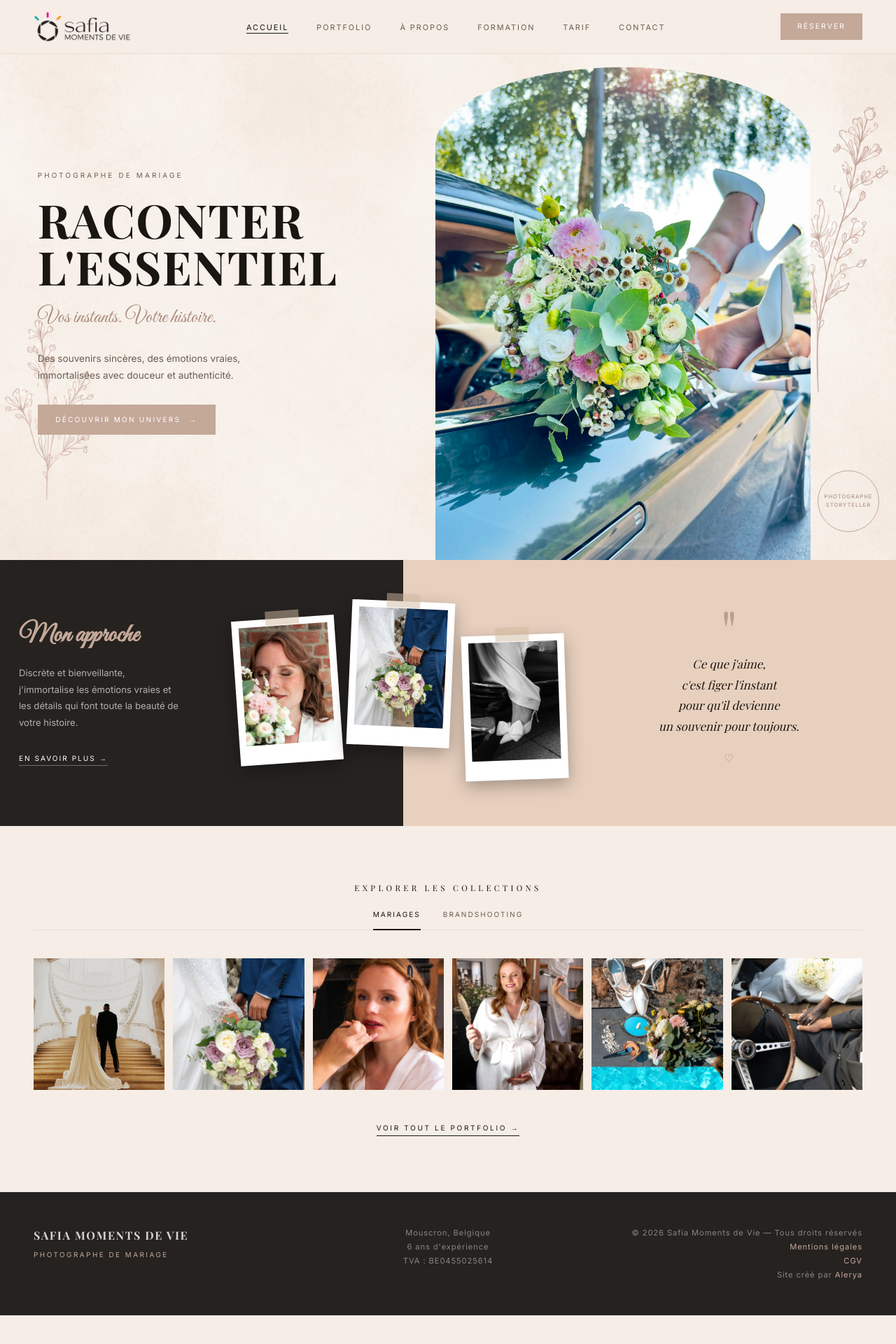
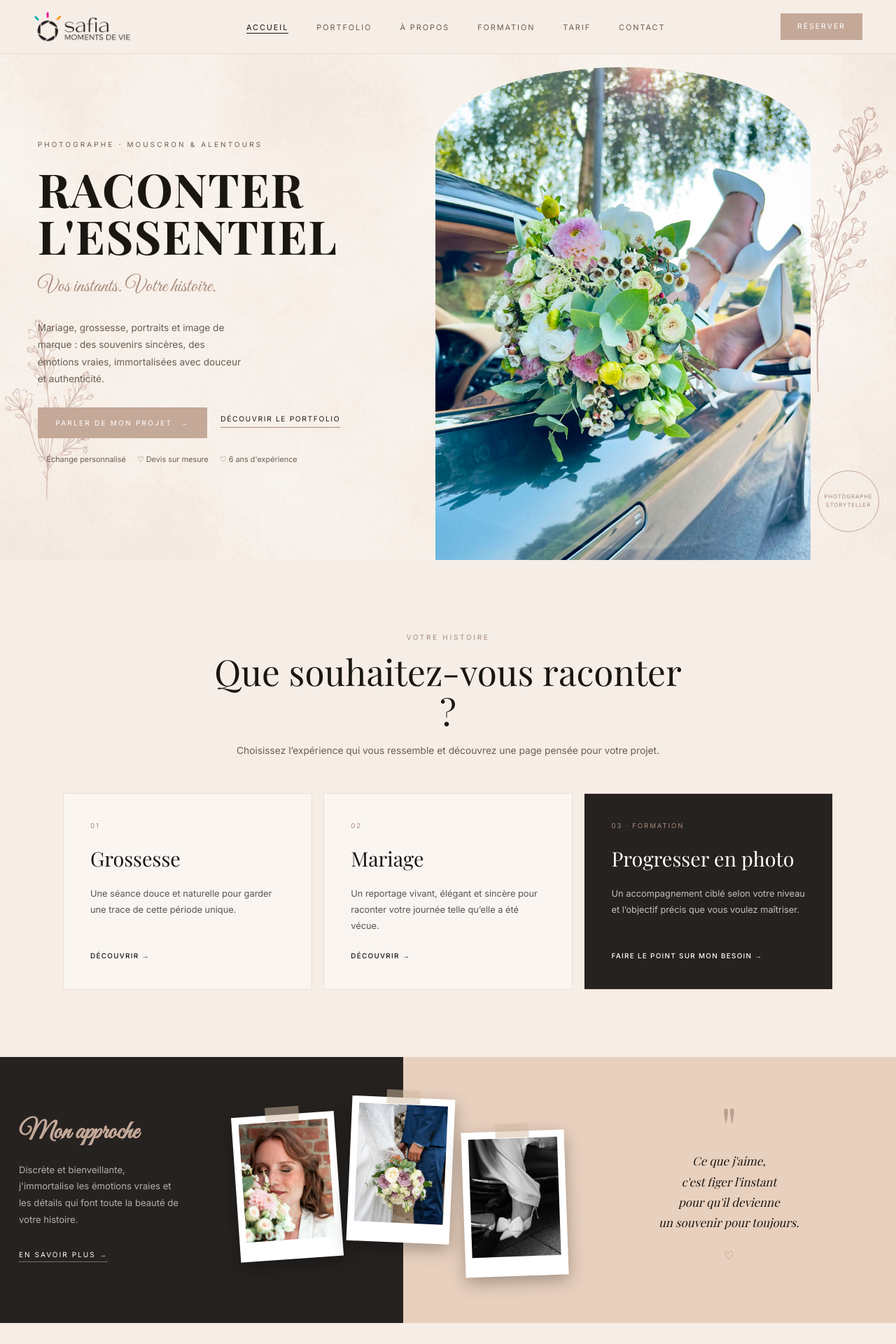
Before and after one commit to Melissaa49/safia-hdd, a Nuxt app: page / in a window 1280 px wide. Shown: the top 1920 px of the page at 70% size. Before the commit the page ends 1879 px from the top, so only its background shows below. Built offline with nearby package versions, Linux system fonts and the light colour scheme; a web font is replaced by a local one.

Commit message:
feat: optimize homepage conversion with FAQ and Google reviews section

```diff
--- a/pages/index.vue
+++ b/pages/index.vue
@@ -1,124 +1,91 @@
 <script setup lang="ts">
 useSeoMeta({
-  title: 'Safia Moments de Vie — Photographe de mariage',
-  description: 'Photographe de mariage en France. Des souvenirs sincères, des émotions vraies, immortalisées avec douceur et authenticité.',
+  title: 'Safia Moments de Vie — Photographe mariage, grossesse & formation photo',
+  description: 'Photographe à Mouscron pour mariage, grossesse, portraits et entrepreneures. Découvrez aussi les formations photo personnalisées de Safia Moments de Vie.',
 })
 
 const tabs = ['Mariages', 'Brandshooting']
 const activeTab = ref('Mariages')
+const heroImg = '/images/polaroid1.jpg'
+const approchePolaroids = ['/images/polaroid4.jpg', '/images/galery/mariage6.jpg', '/images/galery/mariage9.jpg']
+const collectionsImages = {
+  Mariages: ['/images/galery/mariage11.jpg','/images/galery/mariage6.jpg','/images/galery/mariage3.JPG','/images/galery/mariage4.JPG','/images/galery/mariage7.jpg','/images/galery/mariage6.JPG'],
+  Brandshooting: ['/images/galery/entrepreneur6.jpg','/images/galery/entrepreneur8.jpg','/images/galery/entrepreneur3.jpg','/images/galery/entrepreneur13.jpg','/images/galery/entrepreneur14.jpg','/images/galery/entrepreneur10.jpg'],
+}
+const galleryImgs = computed(() => collectionsImages[activeTab.value as keyof typeof collectionsImages])
 
-const heroImg = '/images/polaroid1.jpg'
-
-const approchePolaroids = [
-  '/images/polaroid4.jpg',
-  '/images/galery/mariage6.jpg',
-  '/images/galery/mariage9.jpg',
+const faq = [
+  { q: 'Comment réserver une séance photo avec Safia ?', a: 'Envoyez votre demande via le formulaire de contact en précisant le type de séance, la période souhaitée et votre projet. Safia revient ensuite vers vous pour confirmer les possibilités et vous proposer la formule adaptée.' },
+  { q: 'Où se déroulent les séances ?', a: 'Safia est basée à Mouscron et se déplace selon les projets. Le lieu est choisi en fonction de l’ambiance recherchée : extérieur, lieu de réception, domicile ou autre décor adapté à votre histoire.' },
+  { q: 'Quand faut-il réserver une séance grossesse ?', a: 'Le mieux est d’anticiper afin de choisir sereinement la période et le lieu. Indiquez votre terme dans votre demande : Safia pourra vous conseiller le moment le plus adapté.' },
+  { q: 'Proposez-vous des reportages de mariage ?', a: 'Oui. Les prestations mariage sont construites selon votre journée et vos besoins, des préparatifs aux moments forts de la célébration. Un devis personnalisé peut être établi après échange.' },
+  { q: 'Safia propose-t-elle des formations photo ?', a: 'Oui. Les formations peuvent être personnalisées selon votre niveau, votre matériel et l’objectif que vous souhaitez travailler. Une demande permet d’identifier précisément votre besoin avant de proposer le format et le tarif adaptés.' },
+  { q: 'Comment connaître le tarif exact de mon projet ?', a: 'Chaque projet peut être différent. Décrivez votre besoin via le formulaire : vous recevrez une proposition adaptée au type de séance, au lieu, à la durée et aux options souhaitées.' },
 ]
-
-const collectionsImages = {
-  Mariages: [
-    '/images/galery/mariage11.jpg',
-    '/images/galery/mariage6.jpg',
-    '/images/galery/mariage3.JPG',
-    '/images/galery/mariage4.JPG',
-    '/images/galery/mariage7.jpg',
-    '/images/galery/mariage6.JPG',
-  ],
-  Brandshooting: [
-    '/images/galery/entrepreneur6.jpg',
-    '/images/galery/entrepreneur8.jpg',
-    '/images/galery/entrepreneur3.jpg',
-    '/images/galery/entrepreneur13.jpg',
-    '/images/galery/entrepreneur14.jpg',
-    '/images/galery/entrepreneur10.jpg',
-  ],
-}
-
-const galleryImgs = computed(() => collectionsImages[activeTab.value as keyof typeof collectionsImages])
 </script>
 
 <template>
-  <!-- HERO -->
   <section class="hero">
     <div class="hero__content">
-      <span class="hero__eyebrow">Photographe de mariage</span>
+      <span class="hero__eyebrow">Photographe · Mouscron & alentours</span>
       <h1 class="hero__title">Raconter<br>l'essentiel</h1>
       <p class="hero__subtitle">Vos instants. Votre histoire.</p>
-      <p class="hero__desc">
-        Des souvenirs sincères, des émotions vraies,
-        immortalisées avec douceur et authenticité.
-      </p>
-      <NuxtLink to="/portfolio" class="hero__btn">
-        Découvrir mon univers <span>→</span>
-      </NuxtLink>
+      <p class="hero__desc">Mariage, grossesse, portraits et image de marque : des souvenirs sincères, des émotions vraies, immortalisées avec douceur et authenticité.</p>
+      <div class="home-hero-actions">
+        <NuxtLink to="/contact" class="hero__btn">Parler de mon projet <span>→</span></NuxtLink>
+        <NuxtLink to="/portfolio" class="home-text-link">Découvrir le portfolio</NuxtLink>
+      </div>
+      <div class="home-reassurance"><span>♡ Échange personnalisé</span><span>♡ Devis sur mesure</span><span>♡ 6 ans d'expérience</span></div>
     </div>
-
     <div class="hero__image-wrap">
-      <div class="hero__image-arch">
-        <img :src="heroImg" alt="Photographie de mariage" />
-      </div>
-      <div class="hero__badge">
-        Photographe<br>Storyteller
-      </div>
+      <div class="hero__image-arch"><img :src="heroImg" alt="Photographe Safia Moments de Vie" /></div>
+      <div class="hero__badge">Photographe<br>Storyteller</div>
     </div>
   </section>
 
-  <!-- MON APPROCHE -->
-  <section class="approche">
-    <div class="approche__content">
-      <h2 class="approche__heading">Mon approche</h2>
-      <p class="approche__text">
-        Discrète et bienveillante, j'immortalise les émotions vraies
-        et les détails qui font toute la beauté de votre histoire.
-      </p>
-      <NuxtLink to="/a-propos" class="approche__link">
-        En savoir plus →
-      </NuxtLink>
-    </div>
-
-    <div class="approche__photos">
-      <div v-for="(img, i) in approchePolaroids" :key="i" class="approche__photo">
-        <img :src="img" :alt="'Photo mariage ' + (i + 1)" />
-      </div>
-    </div>
-
-    <div class="approche__quote">
-      <span class="approche__quote-mark">"</span>
-      <p class="approche__quote-text">
-        Ce que j'aime,<br>
-        c'est figer l'instant<br>
-        pour qu'il devienne<br>
-        un souvenir pour toujours.
-      </p>
-      <span class="approche__quote-heart">♡</span>
+  <section class="home-choices">
+    <div class="home-section-head"><span>Votre histoire</span><h2>Que souhaitez-vous raconter ?</h2><p>Choisissez l’expérience qui vous ressemble et découvrez une page pensée pour votre projet.</p></div>
+    <div class="home-choice-grid">
+      <NuxtLink to="/meta-grossesse" class="home-choice-card"><span>01</span><h3>Grossesse</h3><p>Une séance douce et naturelle pour garder une trace de cette période unique.</p><strong>Découvrir →</strong></NuxtLink>
+      <NuxtLink to="/meta-mariage" class="home-choice-card"><span>02</span><h3>Mariage</h3><p>Un reportage vivant, élégant et sincère pour raconter votre journée telle qu’elle a été vécue.</p><strong>Découvrir →</strong></NuxtLink>
+      <NuxtLink to="/meta-formation-photo" class="home-choice-card home-choice-card--featured"><span>03 · Formation</span><h3>Progresser en photo</h3><p>Un accompagnement ciblé selon votre niveau et l’objectif précis que vous voulez maîtriser.</p><strong>Faire le point sur mon besoin →</strong></NuxtLink>
     </div>
   </section>
 
-  <!-- COLLECTIONS -->
+  <section class="approche">
+    <div class="approche__content"><h2 class="approche__heading">Mon approche</h2><p class="approche__text">Discrète et bienveillante, j'immortalise les émotions vraies et les détails qui font toute la beauté de votre histoire.</p><NuxtLink to="/a-propos" class="approche__link">En savoir plus →</NuxtLink></div>
+    <div class="approche__photos"><div v-for="(img, i) in approchePolaroids" :key="i" class="approche__photo"><img :src="img" :alt="'Univers Safia ' + (i + 1)" /></div></div>
+    <div class="approche__quote"><span class="approche__quote-mark">"</span><p class="approche__quote-text">Ce que j'aime,<br>c'est figer l'instant<br>pour qu'il devienne<br>un souvenir pour toujours.</p><span class="approche__quote-heart">♡</span></div>
+  </section>
+
   <section class="collections">
-    <div class="collections__header">
-      <h2 class="collections__title">Explorer les collections</h2>
-      <ul class="collections__tabs">
-        <li
-          v-for="tab in tabs"
-          :key="tab"
-          class="collections__tab"
-          :class="{ active: activeTab === tab }"
-          @click="activeTab = tab"
-        >
-          {{ tab }}
-        </li>
-      </ul>
-    </div>
+    <div class="collections__header"><h2 class="collections__title">Explorer les collections</h2><ul class="collections__tabs"><li v-for="tab in tabs" :key="tab" class="collections__tab" :class="{ active: activeTab === tab }" @click="activeTab = tab">{{ tab }}</li></ul></div>
+    <div class="collections__grid"><div v-for="(img, i) in galleryImgs" :key="activeTab + '-' + i" class="collections__item"><img :src="img" :alt="'Photo ' + activeTab + ' ' + (i + 1)" /></div></div>
+    <div class="collections__cta"><NuxtLink to="/portfolio">Voir tout le portfolio →</NuxtLink></div>
+  </section>
 
-    <div class="collections__grid">
-      <div v-for="(img, i) in galleryImgs" :key="activeTab + '-' + i" class="collections__item">
-        <img :src="img" :alt="'Photo ' + activeTab + ' ' + (i + 1)" />
-      </div>
-    </div>
-
-    <div class="collections__cta">
-      <NuxtLink to="/portfolio">Voir tout le portfolio →</NuxtLink>
+  <section class="google-reviews">
+    <div class="home-section-head"><span>Ils racontent leur expérience</span><h2>Les mots de mes clients</h2></div>
+    <div class="google-review-shell">
+      <div class="google-review-brand"><span class="google-g">G</span><div><strong>Avis Google</strong><div class="google-stars" aria-label="Avis Google">★★★★★</div></div></div>
+      <div class="google-review-message"><p>Découvrez les témoignages authentiques laissés directement sur la fiche Google de Safia Moments de Vie.</p><small>Les avis sont consultables à leur source afin de toujours afficher des témoignages authentiques et à jour.</small></div>
+      <a href="https://share.google/r1lLL1d1cZaRdhwRA" target="_blank" rel="noopener noreferrer" class="google-review-link">Voir les avis Google →</a>
     </div>
   </section>
+
+  <section class="home-faq">
+    <div class="home-section-head"><span>Avant de réserver</span><h2>Questions fréquentes</h2><p>Les réponses essentielles pour préparer votre séance ou votre formation sereinement.</p></div>
+    <div class="home-faq-list"><details v-for="item in faq" :key="item.q" class="home-faq-item"><summary>{{ item.q }}<span>+</span></summary><p>{{ item.a }}</p></details></div>
+  </section>
+
+  <section class="home-final-cta"><span>Une idée, une date, une envie ?</span><h2>Racontez-moi votre projet.</h2><p>Quelques lignes suffisent pour commencer. Je vous répondrai avec une proposition adaptée à votre histoire et à vos besoins.</p><NuxtLink to="/contact" class="hero__btn">Demander mon devis <span>→</span></NuxtLink></section>
 </template>
+
+<style scoped>
+.home-hero-actions{display:flex;align-items:center;gap:1.2rem;flex-wrap:wrap}.home-text-link{font-size:.64rem;letter-spacing:.16em;text-transform:uppercase;border-bottom:1px solid var(--accent-dark);padding-bottom:3px}.home-reassurance{display:flex;gap:1rem;flex-wrap:wrap;font-size:.68rem;color:var(--text-light)}
+.home-choices,.google-reviews,.home-faq{padding:6rem max(1.5rem,7vw);background:var(--cream)}.home-section-head{text-align:center;max-width:700px;margin:0 auto 3rem}.home-section-head>span,.home-final-cta>span{font-size:.62rem;letter-spacing:.28em;text-transform:uppercase;color:var(--accent-dark)}.home-section-head h2,.home-final-cta h2{font-family:var(--font-display);font-size:clamp(2rem,4vw,3.4rem);font-weight:400;line-height:1.1;margin:.6rem 0 1rem}.home-section-head p,.home-final-cta p{color:var(--text-light);font-size:.86rem;line-height:1.8}.home-choice-grid{display:grid;grid-template-columns:repeat(3,1fr);gap:1rem;max-width:1120px;margin:auto}.home-choice-card{padding:2.4rem;background:rgba(255,255,255,.42);border:1px solid var(--cream-dark);min-height:260px;display:flex;flex-direction:column;transition:.25s}.home-choice-card:hover{transform:translateY(-4px);background:rgba(255,255,255,.7)}.home-choice-card--featured{background:var(--dark);color:#fff}.home-choice-card>span{font-size:.6rem;letter-spacing:.2em;text-transform:uppercase;color:var(--accent-dark)}.home-choice-card h3{font-family:var(--font-display);font-size:1.8rem;font-weight:400;margin:1rem 0}.home-choice-card p{font-size:.8rem;line-height:1.8;opacity:.72}.home-choice-card strong{margin-top:auto;padding-top:1.5rem;font-size:.62rem;letter-spacing:.13em;text-transform:uppercase;font-weight:500}
+.google-reviews{background:#fff}.google-review-shell{max-width:920px;margin:auto;display:grid;grid-template-columns:auto 1fr auto;align-items:center;gap:2rem;padding:1.8rem 2rem;border:1px solid var(--cream-dark);box-shadow:0 12px 40px rgba(50,38,30,.06)}.google-review-brand{display:flex;align-items:center;gap:.8rem;white-space:nowrap}.google-g{font-family:Arial,sans-serif;font-size:2rem;font-weight:700;color:#4285f4}.google-review-brand strong{font-size:.78rem}.google-stars{color:#f4b400;letter-spacing:.08em;font-size:.9rem}.google-review-message p{font-family:var(--font-display);font-size:1rem;margin-bottom:.3rem}.google-review-message small{font-size:.65rem;color:var(--text-light)}.google-review-link{font-size:.62rem;letter-spacing:.13em;text-transform:uppercase;padding:.75rem 1rem;background:var(--cream);white-space:nowrap}
+.home-faq-list{max-width:850px;margin:auto;border-top:1px solid var(--cream-dark)}.home-faq-item{border-bottom:1px solid var(--cream-dark);padding:0 1rem}.home-faq-item summary{list-style:none;cursor:pointer;padding:1.4rem 0;display:flex;justify-content:space-between;gap:1rem;font-family:var(--font-display);font-size:1.05rem}.home-faq-item summary::-webkit-details-marker{display:none}.home-faq-item summary span{color:var(--accent-dark);font-family:var(--font-body);font-weight:300}.home-faq-item[open] summary span{transform:rotate(45deg)}.home-faq-item p{padding:0 2.5rem 1.5rem 0;color:var(--text-light);font-size:.8rem;line-height:1.8}
+.home-final-cta{text-align:center;background:var(--dark);color:#fff;padding:6rem 1.5rem}.home-final-cta p{max-width:560px;margin:0 auto 1.8rem;color:rgba(255,255,255,.65)}.home-final-cta .hero__btn{margin:auto}
+@media(max-width:800px){.home-choice-grid{grid-template-columns:1fr}.home-choice-card{min-height:220px}.google-review-shell{grid-template-columns:1fr;text-align:center}.google-review-brand{justify-content:center}.google-review-link{justify-self:center}.home-choices,.google-reviews,.home-faq{padding-top:4rem;padding-bottom:4rem}.home-reassurance{font-size:.62rem}}
+</style>
```
